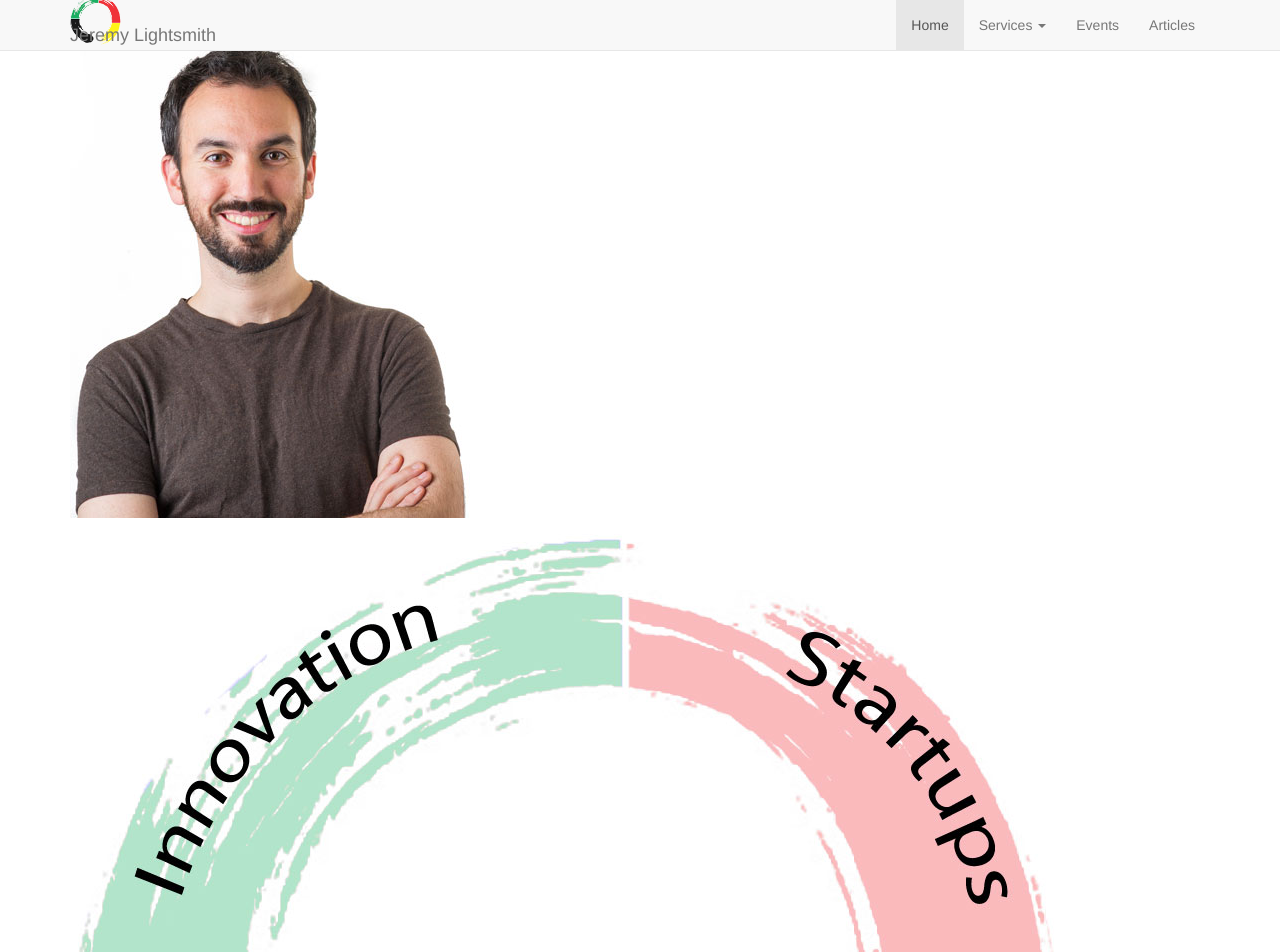
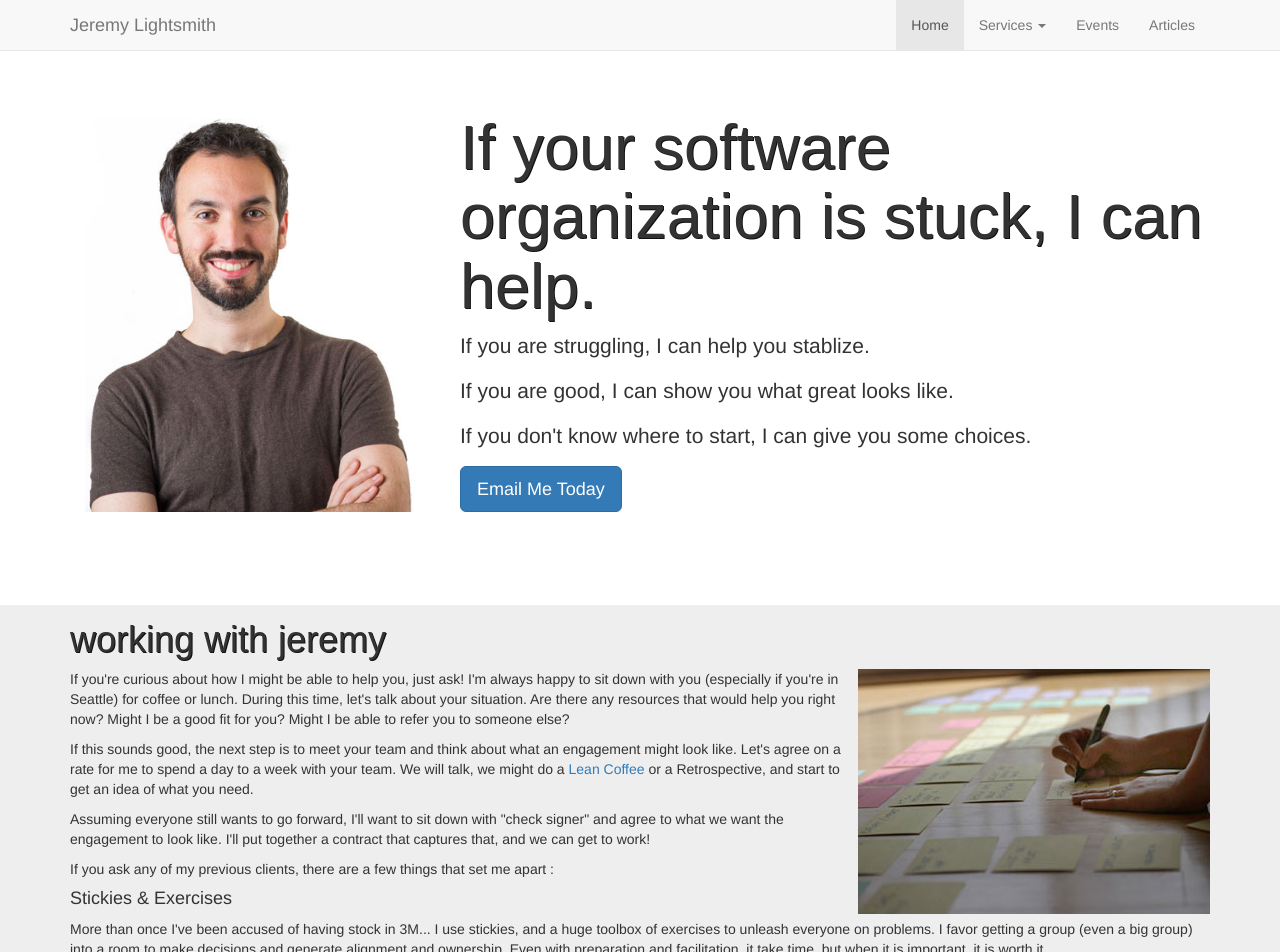
Before and after one commit to jeremylightsmith/jeremylightsmith.github.io, a Jekyll site: the page built from index.html, in a window 1280 px wide and 1400 px high. Shown: the top 952 px of the window. Built offline with Jekyll 4.4.1, drawn with Linux system fonts in a browser that asks for light colours; Markdown is read by kramdown in place of the engine named in the settings; some of the changed text lies outside the part shown.

Commit message:
better hero

```diff
--- a/CNAME
+++ b/CNAME
@@ -1 +1 @@
-www.sproutgrove.org
+www.jeremylightsmith.com
--- a/_includes/footer.html
+++ b/_includes/footer.html
@@ -1,10 +1,7 @@
 <footer>
   <div class="container">
     <div class="social-links pull-right">
-      <a href="https://twitter.com/lightsmith"><img src="images/social-icons/twitter_64.png"/></a>
-      <a href="http://www.linkedin.com/in/jeremylightsmith/"><img src="images/social-icons/linkedin_64.png"/></a>
-      <a href="https://plus.google.com/110046023314373001534/"><img src="images/social-icons/googleplus_64.png"/></a>
-      <a href="http://www.facebook.com/jeremy.lightsmith"><img src="images/social-icons/facebook_64.png"/></a>
+      {% include social_links.html %}
     </div>
     <div class="links"><a href="mailto:jeremy.lightsmith@gmail.com">jeremy.lightsmith@gmail.com</a> | 312-953-1193</div>
   </div>
--- /dev/null
+++ b/_includes/social_links.html
@@ -0,0 +1,5 @@
+<a href="https://twitter.com/lightsmith"><img src="images/social-icons/twitter_64.png"/></a>
+<a href="http://www.linkedin.com/in/jeremylightsmith/"><img src="images/social-icons/linkedin_64.png"/></a>
+<a href="https://plus.google.com/110046023314373001534/"><img src="images/social-icons/googleplus_64.png"/></a>
+<a href="http://www.facebook.com/jeremy.lightsmith"><img src="images/social-icons/facebook_64.png"/></a>
+<a href="https://github.com/jeremylightsmith"><img src="images/social-icons/github_64.png"/></a>
--- a/_includes/topnav.html
+++ b/_includes/topnav.html
@@ -11,7 +11,7 @@
           </button>
 
           <a class="navbar-brand" href="/">
-            <img src="/images/logo.png"/>
+            <!-- <img src="/images/logo.png"/> -->
             Jeremy Lightsmith
           </a>
         </div>
@@ -35,15 +35,3 @@
       </div>
     </nav>
   </div>
-
-
-<!--     <div class="navbar navbar-inverse navbar-static-top">
-        <div class="nav-collapse collapse">
-          <ul class="nav pull-right">
-          </ul>
-        </div>
-        </div>
-      </div>
-    </div>
-  </div>
- -->
--- a/_layouts/homepage.html
+++ b/_layouts/homepage.html
@@ -1,11 +1,11 @@
 <!DOCTYPE html>
 <html>
 {% include head.html %}
-<body id="{{ page.page-class }}">
+<body class="{{ page.page-class }}">
 {% include topnav.html %}
 
 {{ content }}
 
-{% include footer.html %}
+{% include google_analytics.html %}
 </body>
 </html>
--- a/css/style.scss
+++ b/css/style.scss
@@ -1,6 +1,10 @@
 ---
 layout:
 ---
+body {
+  padding-top: 50px;
+}
+
 .navbar-brand img {
   height: 50px;
   margin: -20px 0;
@@ -13,48 +17,83 @@ h1 span {
   text-shadow: none;
 }
 
-.home hero-unit {
-  position: relative;
+.home-page {
+  // .jeremy-arms {
+    // margin-top: 300px;
+    // float: left;
+    // width: 30%;
+    /*bottom: 0;*/
+    /*position:;*/
+  // }
+  .jumbotron {
+    background-color: white;
+
+    .row {
+      // background-color: red;
+      // position: relative;
+
+      img {
+        // position: absolute;
+        // bottom: 0;
+        margin-top: 20px;
+      }
+    }
+    .first-column {
+      // background-color: blue;
+      // position: static;
+      // height: 100%;
+    }
   }
 
-.home .jeremy-arms {
-  margin-top: 300px;
-  float: left;
-  width: 30%;
-  /*bottom: 0;*/
-  /*position:;*/
-}
-
-.home .hero-wheel {
+  .hero-wheel {
     position: relative;
     float: left;
     width: 70%;
-}
 
-.home .hero-wheel .quarter-wheel {
+    .quarter-wheel {
       position: absolute;
       /*background-color: purple;*/
       width: 30%;
       height: 28%;
       /*opacity: 0.5;*/
+
+      &.top-left     { text-align: right; bottom: 52%; right: 44%;}
+      &.top-right    { text-align: left;  bottom: 44%; left:  57%;}
+      &.bottom-right { text-align: left;  top:    57%; left:  49%;}
+      &.bottom-left  { text-align: right; top:    49%; right: 52%;}
     }
-.home .hero-wheel .top-left     { text-align: right; bottom: 52%; right: 44%;}
-.home .hero-wheel .top-right    { text-align: left;  bottom: 44%; left:  57%;}
-.home .hero-wheel .bottom-right { text-align: left;  top:    57%; left:  49%;}
-.home .hero-wheel .bottom-left  { text-align: right; top:    49%; right: 52%;}
 
-.home .hero-wheel h3 {
+    h3 {
       margin: 0;
       font-size: 1.4em;
     }
+  }
 
-.home h1 span.case-study {
+  h1 {
+    margin-top: 15px;
+
+    span.case-study {
       display: block;
       margin-bottom: -10px;
     }
+  }
 
-.home h1 {
-  margin-top: 15px;
+  .testimonials {
+  }
+
+  .odd-container {
+  }
+
+  .even-container {
+    background-color: #eee;
+  }
+}
+
+blockquote {
+  margin-bottom: 30px;
+  padding-left: 30px;
+  background: url(/images/quote.png) no-repeat 0 0;
+  border-left: 0;
 }
 
 h1 {
@@ -62,24 +101,10 @@ h1 {
   font-family: dejarip,arial,"helvetica neue",sans-serif;
 }
 
-.home .odd-container {
-
-}
-
-.home .even-container {
-  background-color: #eee;
-}
 
 .contact-container {
   background-color: #414141;
   color: white;
-}
-
-.home .container {
-
-}
-
-.navbar .container {
 }
 
 footer {
@@ -88,15 +113,15 @@ footer {
   margin-top: 20px;
   color: #ddd;
   text-align: center;
+
+  .social-links {
   }
 
-footer .social-links {
-}
-
-footer .links {
+  .links {
     padding-top: 20px;
   }
 
-footer a {
+  a {
     color: #ddd;
   }
+}
--- a/index.html
+++ b/index.html
@@ -58,6 +58,30 @@ testimonials:
 ---
 <!-- hero -->
 <div class="odd-container">
+  <div class="jumbotron">
+    <div class="container">
+      <div class="row">
+        <div class="col-md-4">
+          <img src="images/jeremy-brown-shirt.jpg" class="col-md-12"/>
+        </div>
+        <div class="col-md-8">
+          <h1>If your software organization is stuck, I can help.</h1>
+
+          <p>If you are struggling, I can help you stablize.
+          <p>If you are good, I can show you what great looks like.
+          <p>If you don't know where to start, I can give you some choices.
+
+          <p><a class="btn btn-primary btn-lg" href="mailto:jeremy.lightsmith@gmail.com" role="button">Email Me Today</a>
+        </div>
+      </div>
+    </div>
+  </div>
+</div>
+
+<div class="even-container">
+</div>
+
+<!-- <div class="even-container">
   <div class="container hero-bit">
     <img src="images/jeremy-brown-shirt.jpg" class="jeremy-arms" style="margin-top: 40px"/>
 
@@ -83,7 +107,7 @@ testimonials:
         <p>If you are trying to bring agile / lean to 10 or 200 people, I can help.</p>
       </div>
     </div>
-
+ -->
 <!--     <p>I help teams unleash themselves. I might be able to help you if you are a...</p>
 
     <h4>Dev team that wants to create great products.</h4>
@@ -142,17 +166,17 @@ testimonials:
   <div class="container">
     <h1><span class="case-study">case study</span>nordstrom innovation lab</h1>
 
-    <div class="video-container">
-      <iframe width="750" height="411" src="http://www.youtube.com/embed/szr0ezLyQHY?wmode=transparent" frameborder="0" allowfullscreen="1"></iframe>
+    <div class="embed-responsive embed-responsive-16by9">
+      <iframe class="embed-responsive-item" width="750" height="411" src="http://www.youtube.com/embed/szr0ezLyQHY?wmode=transparent" frameborder="0" allowfullscreen="1"></iframe>
     </div>
 
     <br/>
 
-    <p>
-      "It's one thing to talk about 'rapid experimentation' and 'validated learning' as abstract concepts. It's quite another to see them in action, in a real-world setting."
+    <blockquote>
+      It's one thing to talk about 'rapid experimentation' and 'validated learning' as abstract concepts. It's quite another to see them in action, in a real-world setting.
       <br/>
       - Eric Ries, <a href="http://www.startuplessonslearned.com/2011/10/case-study-nordstrom-innovation-lab.html">Startup Lessons Learned</a>
-    </p>
+    </blockquote>
 
   </div>
 </div>
@@ -182,18 +206,18 @@ testimonials:
 </div>
 
 <!-- testimonials -->
-<div class="odd-container">
+<div class="odd-container testimonials">
   <div class="container">
     <h1>testimonials</h1>
 
     {% for testimonial in page.testimonials %}
-      <div class="testimonial">
+      <blockquote>
         {{ testimonial.text | markdownify }}
         <div class="author">
-          <div class="name">{{ testimonial.name }}</div>
-          <div class="position">{{ testimonial.position }}</div>
+          - <span class="name">{{ testimonial.author }}</span>,
+          <span class="position">{{ testimonial.position }}</span>
         </div>
-      </div>
+      </blockquote>
     {% endfor %}
   </div>
 </div>
@@ -211,11 +235,7 @@ testimonials:
     <p>email me : <a href="mailto:jeremy.lightsmith@gmail.com"> jeremy.lightsmith@gmail.com</a></p>
     <p>
       or find me on : <br/>
-      <a href="https://twitter.com/lightsmith"><img src="images/social-icons/twitter_64.png"/></a>
-      <a href="http://www.linkedin.com/in/jeremylightsmith/"><img src="images/social-icons/linkedin_64.png"/></a>
-      <a href="https://plus.google.com/110046023314373001534/"><img src="images/social-icons/googleplus_64.png"/></a>
-      <a href="http://www.facebook.com/jeremy.lightsmith"><img src="images/social-icons/facebook_64.png"/></a>
-      <a href="https://github.com/jeremylightsmith"><img src="images/social-icons/github_64.png"/></a>
+      {% include social_links.html %}
     </p>
   </div>
 </div>
```
Also changed, not shown: other parts of index.html (+1 -1 lines), images/quote.png (added). Lines whose indentation alone changed are shown as unchanged.
